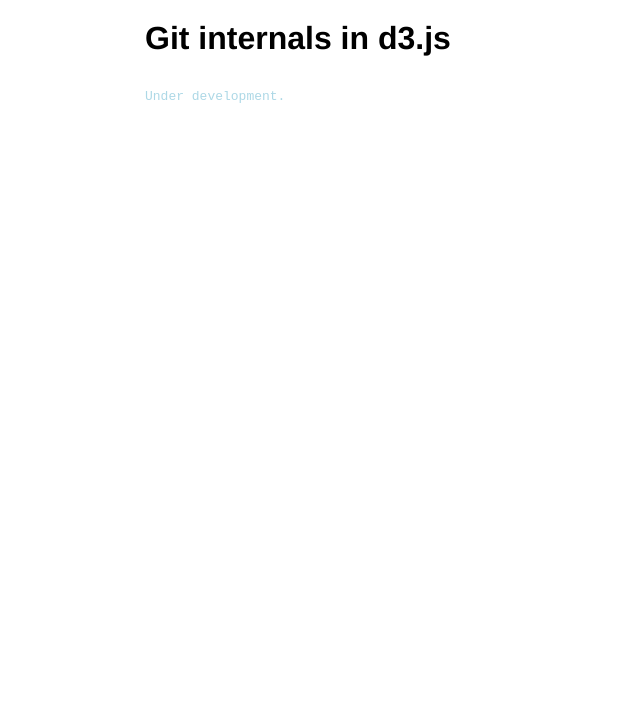
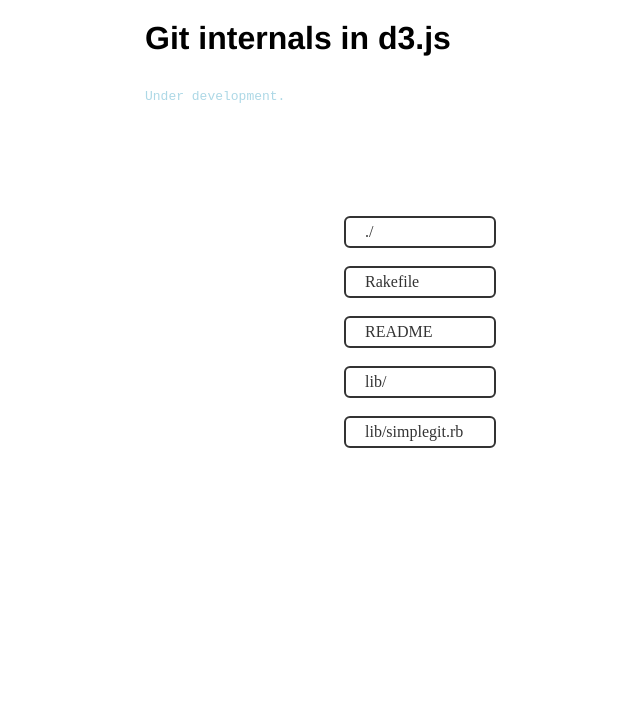
Before and after one commit to imom0/git-internals-d3, a plain HTML site: page index.html in a window 1280 px wide. Shown: the whole page, without its empty margins (15-655 px from the left). Drawn offline with Linux system fonts and the light colour scheme.

Commit message:
Add rects and text

```diff
--- a/index.html
+++ b/index.html
@@ -9,12 +9,47 @@
 	  <div class="content">
 		<h3>Git internals in d3.js</h3>
 		<p>Under development.</p>
+		<div>
+		  <svg></svg>
+		</div>
 	  </div>
 	</div>
   </body>
   <script type="text/javascript">
 	(function() {
-	 d3.selectAll('p').style('color', 'lightblue');
-	 })();
+	  d3.selectAll('p').style('color', 'lightblue');
+	  var svg = d3.select('svg')
+				.attr('width', 900)
+				.attr('height', 600),
+				canvas = svg.append('g'),
+				data = ['./', 'Rakefile', 'README', 'lib/', 'lib/simplegit.rb'];
+	  canvas.selectAll('.files')
+			.data(data)
+			.enter()
+			.append('rect')
+			.attr('class', 'files')
+			.attr('rx', 5)
+			.attr('ry', 5)
+			.attr('x', 200)
+			.attr('y', function(d, i) {
+			  return 100 + i * 50;
+			})
+			.attr('height', 30)
+			.attr('width', 150)
+			.attr("fill", "#fff")
+			.attr("stroke", "#333")
+			.attr("stroke-width", "2");
+	  canvas.selectAll('.file-names')
+			.data(data)
+			.enter()
+			.append('text')
+			.attr('class', 'file-names')
+			.text(function(d) { return d;})
+			.attr('x', 220)
+			.attr('y', function(d, i) {
+			  return 120 + i * 50;
+			})
+			.attr('fill', '#333')
+	})();
   </script>
 </html>
```
